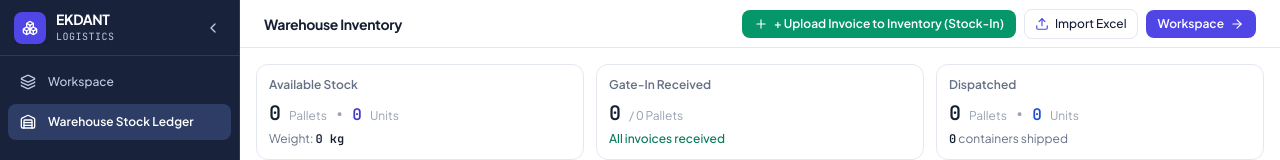
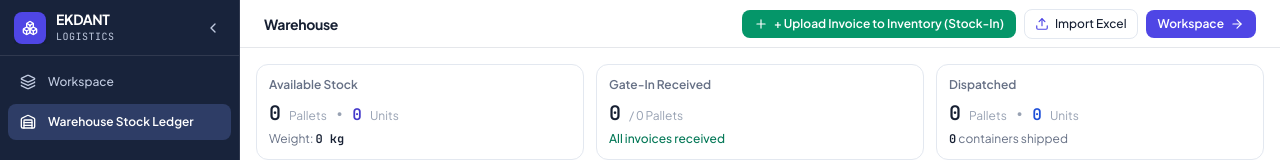
Before and after one commit to Rushaljain/EkdantLogistics, a React (Vite) app: page / in a window 1280 px wide. Both pictures are taken after typing "Sample" into the empty fields and a click on the button "+ Upload Invoice to Inventory (Stock-In)". Shown: the top 160 px of the page. Built offline with nearby package versions, Linux system fonts and the light colour scheme.

Commit message:
feat(warehouse): update header title text to 'Warehouse'

```diff
--- a/src/components/WarehouseInventoryHub.tsx
+++ b/src/components/WarehouseInventoryHub.tsx
@@ -721,7 +721,7 @@ export function WarehouseInventoryHub({
         <div className="h-12 px-4 sm:px-6 flex items-center justify-between border-b border-divider/60">
           <div>
             <h1 className="text-sm font-bold text-content-primary tracking-tight">
-              Warehouse Inventory
+              Warehouse
             </h1>
           </div>
 
```
